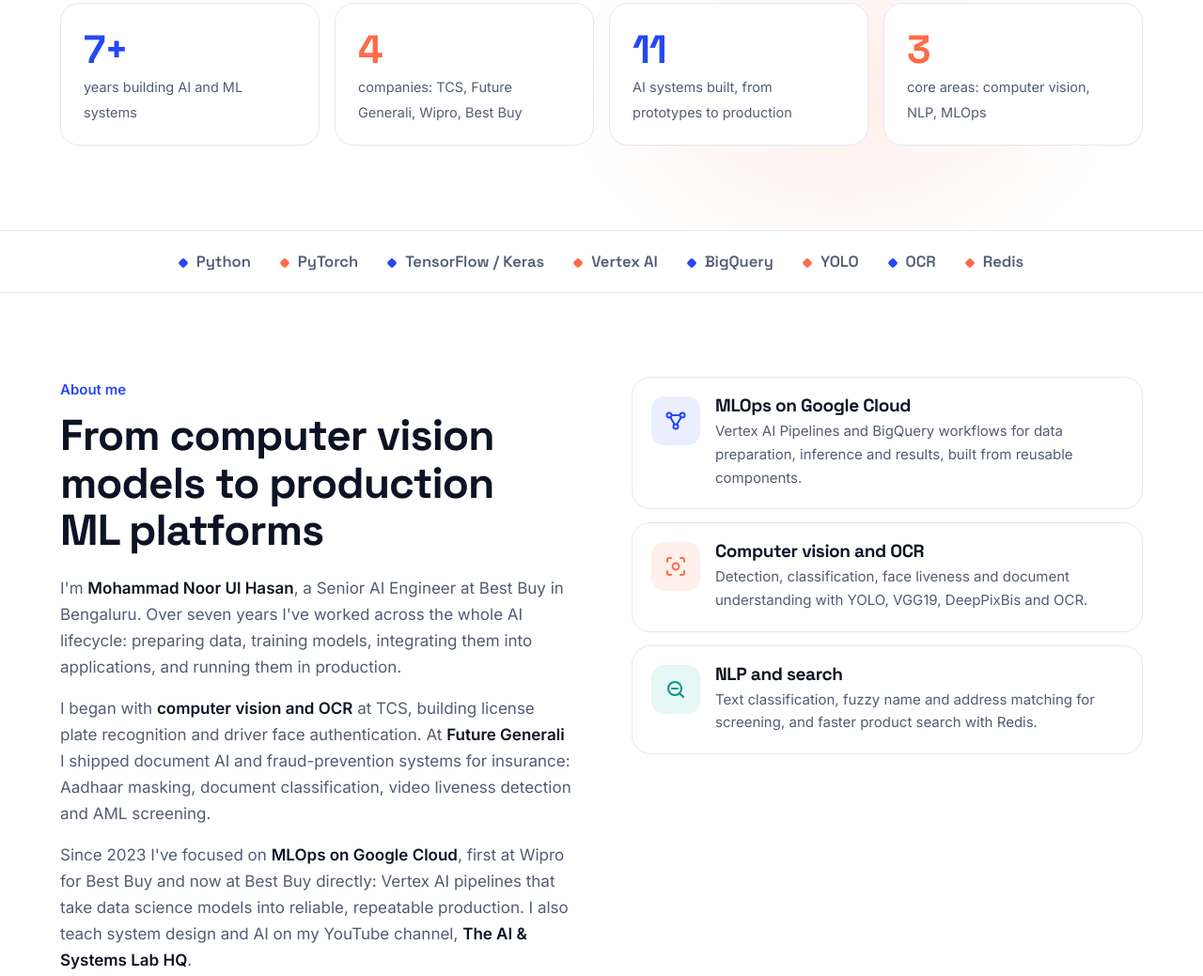
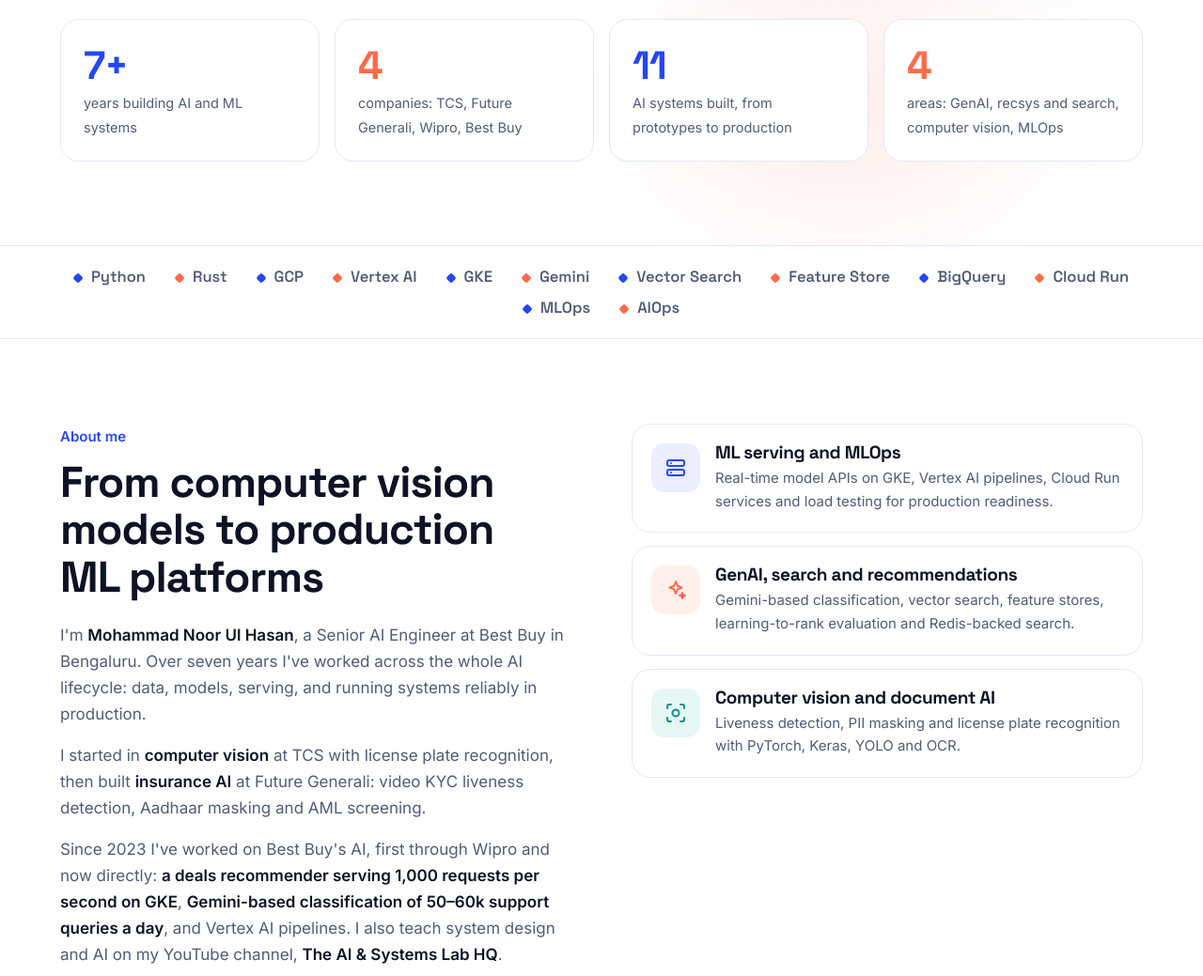
Before and after one commit to mohammadnoorulhasan/mohammadnoorulhasan.github.io, a plain HTML site: page index.html in a window 1280 px wide. Shown: the part 819-1858 px from the top of the page at 94% size. Drawn offline with Linux system fonts and the light colour scheme.

Commit message:
Update projects: deals recommender, Gemini support AI, LTR eval, Rust tool; modern stack
Co-Authored-By: Claude Opus 5.5 <noreply@anthropic.com>
Claude-Session: https://claude.ai/code/session_0137sji4ctCLNuprBrQxVzZU

```diff
--- a/index.html
+++ b/index.html
@@ -239,7 +239,7 @@ footer .wrap{display:flex;justify-content:space-between;gap:12px;flex-wrap:wrap;
       <div>
         <span class="pill"><i></i>Senior AI Engineer at Best Buy · Bengaluru</span>
         <h1>Mohammad Noor Ul Hasan<span>I build AI systems and ship them to production.</span></h1>
-        <p class="lead">Senior AI Engineer with <strong>7+ years</strong> across <strong>computer vision, OCR, NLP and MLOps</strong>. I started out building vision and document AI at TCS and Future Generali, and today I build <strong>production ML pipelines on Google Cloud</strong> with Vertex AI and BigQuery.</p>
+        <p class="lead">Senior AI Engineer with <strong>7+ years</strong> across <strong>computer vision, NLP, GenAI and MLOps</strong>. Today I build production AI on Google Cloud at Best Buy: <strong>real-time recommendation APIs on GKE</strong>, <strong>Gemini-powered support automation</strong> and Vertex AI pipelines.</p>
         <div class="acts">
           <a class="btn pri" href="#projects">View my work
             <svg width="18" height="18" viewBox="0 0 24 24" fill="none" stroke="currentColor" stroke-width="2.2" stroke-linecap="round" stroke-linejoin="round" aria-hidden="true"><path d="M5 12h14M13 6l6 6-6 6"/></svg></a>
@@ -267,7 +267,7 @@ footer .wrap{display:flex;justify-content:space-between;gap:12px;flex-wrap:wrap;
         </dl>
         <div class="focus">
           <p>What I work on</p>
-          <ul><li>MLOps</li><li>Computer vision</li><li>OCR and document AI</li><li>NLP and search</li><li>GenAI</li><li>ML pipelines</li></ul>
+          <ul><li>MLOps</li><li>GenAI and LLMs</li><li>Recommender systems</li><li>Search and ranking</li><li>Computer vision</li><li>AIOps</li></ul>
         </div>
         <div class="chip c2"><em>▶</em>Creator, The AI &amp; Systems Lab HQ</div>
       </div>
@@ -277,14 +277,14 @@ footer .wrap{display:flex;justify-content:space-between;gap:12px;flex-wrap:wrap;
       <div><b>7+</b><span>years building AI and ML systems</span></div>
       <div><b>4</b><span>companies: TCS, Future Generali, Wipro, Best Buy</span></div>
       <div><b>11</b><span>AI systems built, from prototypes to production</span></div>
-      <div><b>3</b><span>core areas: computer vision, NLP, MLOps</span></div>
+      <div><b>4</b><span>areas: GenAI, recsys and search, computer vision, MLOps</span></div>
     </div>
   </div>
 </header>
 
 <div class="strip" aria-label="Tech stack">
   <div class="wrap">
-    <span>Python</span><span>PyTorch</span><span>TensorFlow / Keras</span><span>Vertex AI</span><span>BigQuery</span><span>YOLO</span><span>OCR</span><span>Redis</span>
+    <span>Python</span><span>Rust</span><span>GCP</span><span>Vertex AI</span><span>GKE</span><span>Gemini</span><span>Vector Search</span><span>Feature Store</span><span>BigQuery</span><span>Cloud Run</span><span>MLOps</span><span>AIOps</span>
   </div>
 </div>
 
@@ -293,14 +293,14 @@ footer .wrap{display:flex;justify-content:space-between;gap:12px;flex-wrap:wrap;
     <div class="txt">
       <span class="tag">About me</span>
       <h2>From computer vision models to production ML platforms</h2>
-      <p style="margin-top:22px">I'm <strong>Mohammad Noor Ul Hasan</strong>, a Senior AI Engineer at Best Buy in Bengaluru. Over seven years I've worked across the whole AI lifecycle: preparing data, training models, integrating them into applications, and running them in production.</p>
-      <p>I began with <strong>computer vision and OCR</strong> at TCS, building license plate recognition and driver face authentication. At <strong>Future Generali</strong> I shipped document AI and fraud-prevention systems for insurance: Aadhaar masking, document classification, video liveness detection and AML screening.</p>
-      <p>Since 2023 I've focused on <strong>MLOps on Google Cloud</strong>, first at Wipro for Best Buy and now at Best Buy directly: Vertex AI pipelines that take data science models into reliable, repeatable production. I also teach system design and AI on my YouTube channel, <strong>The AI &amp; Systems Lab HQ</strong>.</p>
+      <p style="margin-top:22px">I'm <strong>Mohammad Noor Ul Hasan</strong>, a Senior AI Engineer at Best Buy in Bengaluru. Over seven years I've worked across the whole AI lifecycle: data, models, serving, and running systems reliably in production.</p>
+      <p>I started in <strong>computer vision</strong> at TCS with license plate recognition, then built <strong>insurance AI</strong> at Future Generali: video KYC liveness detection, Aadhaar masking and AML screening.</p>
+      <p>Since 2023 I've worked on Best Buy's AI, first through Wipro and now directly: <strong>a deals recommender serving 1,000 requests per second on GKE</strong>, <strong>Gemini-based classification of 50–60k support queries a day</strong>, and Vertex AI pipelines. I also teach system design and AI on my YouTube channel, <strong>The AI &amp; Systems Lab HQ</strong>.</p>
     </div>
     <div class="svc">
-      <div><span class="ic"><svg viewBox="0 0 24 24" fill="none" stroke="currentColor" stroke-width="2" stroke-linecap="round" stroke-linejoin="round"><circle cx="5" cy="6" r="2.5"/><circle cx="19" cy="6" r="2.5"/><circle cx="12" cy="18" r="2.5"/><path d="M7.5 6h9M6.3 8.2l4.4 7.6M17.7 8.2l-4.4 7.6"/></svg></span><div><h3>MLOps on Google Cloud</h3><p>Vertex AI Pipelines and BigQuery workflows for data preparation, inference and results, built from reusable components.</p></div></div>
-      <div><span class="ic"><svg viewBox="0 0 24 24" fill="none" stroke="currentColor" stroke-width="2" stroke-linecap="round" stroke-linejoin="round"><path d="M3 7V5a2 2 0 0 1 2-2h2M17 3h2a2 2 0 0 1 2 2v2M21 17v2a2 2 0 0 1-2 2h-2M7 21H5a2 2 0 0 1-2-2v-2"/><circle cx="12" cy="12" r="3.5"/></svg></span><div><h3>Computer vision and OCR</h3><p>Detection, classification, face liveness and document understanding with YOLO, VGG19, DeepPixBis and OCR.</p></div></div>
-      <div><span class="ic"><svg viewBox="0 0 24 24" fill="none" stroke="currentColor" stroke-width="2" stroke-linecap="round" stroke-linejoin="round"><circle cx="11" cy="11" r="7"/><path d="m20 20-3.5-3.5M8 11h6"/></svg></span><div><h3>NLP and search</h3><p>Text classification, fuzzy name and address matching for screening, and faster product search with Redis.</p></div></div>
+      <div><span class="ic"><svg viewBox="0 0 24 24" fill="none" stroke="currentColor" stroke-width="2" stroke-linecap="round" stroke-linejoin="round"><rect x="3" y="4" width="18" height="6" rx="2"/><rect x="3" y="14" width="18" height="6" rx="2"/><path d="M7 7h.01M7 17h.01"/></svg></span><div><h3>ML serving and MLOps</h3><p>Real-time model APIs on GKE, Vertex AI pipelines, Cloud Run services and load testing for production readiness.</p></div></div>
+      <div><span class="ic"><svg viewBox="0 0 24 24" fill="none" stroke="currentColor" stroke-width="2" stroke-linecap="round" stroke-linejoin="round"><path d="M12 3l1.8 4.7L18.5 9.5l-4.7 1.8L12 16l-1.8-4.7L5.5 9.5l4.7-1.8Z"/><path d="M19 15l.8 2.2 2.2.8-2.2.8L19 21l-.8-2.2-2.2-.8 2.2-.8Z"/></svg></span><div><h3>GenAI, search and recommendations</h3><p>Gemini-based classification, vector search, feature stores, learning-to-rank evaluation and Redis-backed search.</p></div></div>
+      <div><span class="ic"><svg viewBox="0 0 24 24" fill="none" stroke="currentColor" stroke-width="2" stroke-linecap="round" stroke-linejoin="round"><path d="M3 7V5a2 2 0 0 1 2-2h2M17 3h2a2 2 0 0 1 2 2v2M21 17v2a2 2 0 0 1-2 2h-2M7 21H5a2 2 0 0 1-2-2v-2"/><circle cx="12" cy="12" r="3.5"/></svg></span><div><h3>Computer vision and document AI</h3><p>Liveness detection, PII masking and license plate recognition with PyTorch, Keras, YOLO and OCR.</p></div></div>
     </div>
   </div>
 </section>
@@ -351,7 +351,7 @@ footer .wrap{display:flex;justify-content:space-between;gap:12px;flex-wrap:wrap;
   <div class="ct">
     <span class="tag">Contact</span>
     <h2>Let's build something <span>production-ready</span></h2>
-    <p>Open to conversations about MLOps platforms, production ML on Google Cloud, computer vision and GenAI.</p>
+    <p>Open to conversations about ML platforms, real-time ML serving, GenAI and AIOps on Google Cloud.</p>
     <div class="acts">
       <a class="btn pri" href="https://www.linkedin.com/">Message me on LinkedIn</a>
       <a class="btn" href="https://github.com/mohammadnoorulhasan">GitHub</a>
@@ -366,32 +366,36 @@ footer .wrap{display:flex;justify-content:space-between;gap:12px;flex-wrap:wrap;
 <script>
 {
 const JOBS=[
- {r:"Senior AI Engineer",c:"Best Buy",d:"Jul 2025 – Present",s:"Building and supporting production ML on Google Cloud for Best Buy's data science use cases.",b:["<strong>ML Core Portal pipeline:</strong> Vertex AI pipeline that deploys pre-trained models with automated ingestion, preprocessing, deployment and decision steps.","<strong>Course skills tagging:</strong> model that tags skills from course descriptions across 700+ skill labels.","Production support and maintenance for deployed ML pipelines."],t:["Vertex AI","BigQuery","GCP","MLOps"]},
- {r:"Senior AI Engineer",c:"Wipro",cl:"client: Best Buy",d:"Oct 2023 – Jun 2025",s:"Designed and built production MLOps pipelines on GCP with Vertex AI Pipelines and BigQuery, automating data preparation, model inference and result processing.",b:["<strong>Returns KWA</strong> and <strong>Mobile Notification</strong> Vertex AI pipelines, taking data science models into production.","Reusable pipeline components that standardised ML inference across use cases.","Integrated Redis into product search for faster SKU retrieval."],t:["Vertex AI Pipelines","BigQuery","Redis","Python"]},
- {r:"Senior Associate, AI Developer",c:"Future Generali India Life Insurance",d:"Apr 2022 – Oct 2023",s:"Took insurance AI use cases from business requirement to deployed solution across computer vision, OCR and NLP.",b:["<strong>Aadhaar masking</strong>, <strong>document classification</strong> across 15 types and <strong>video liveness detection</strong> for customer verification.","<strong>AML search</strong> over UN and regulatory sanctions lists with fuzzy name and address matching."],t:["PyTorch","TensorFlow / Keras","OCR","NLP"]},
- {r:"System Engineer",c:"Tata Consultancy Services",d:"Jul 2019 – Apr 2022",s:"Built AI automation with Python and Keras, focused on computer vision, image processing and OCR, across the full lifecycle from data preparation to integration.",b:["<strong>License plate recognition</strong> for parking-token generation with YOLO and OCR.","<strong>Driver face authentication</strong> to stop unauthorised people operating vehicles."],t:["Python","Keras","YOLO","OCR"]}
+ {r:"Senior AI Engineer",c:"Best Buy",d:"Jul 2025 – Present",s:"Building real-time ML serving and GenAI systems on Google Cloud for Best Buy's app, website and customer support.",b:["<strong>Deals recommender:</strong> serving API on GKE with vector search and a feature store, handling 1,000 requests per second.","<strong>Assurant support AI:</strong> Gemini-based classification of 50–60k customer queries a day by intent, brand, product and damage.","<strong>Search LTR evaluation:</strong> supported a tool that compares old and new learning-to-rank versions.","<strong>Side project:</strong> designed a Rust load-testing tool, deployed on Cloud Run as a web app."],t:["GKE","Gemini","Vector Search","Feature Store","BigQuery","Rust","Cloud Run"]},
+ {r:"Senior AI Engineer",c:"Wipro",cl:"client: Best Buy",d:"Oct 2023 – Jun 2025",s:"Built production MLOps pipelines on GCP with Vertex AI Pipelines and BigQuery, automating data preparation, model inference and result processing.",b:["<strong>Returns KWA</strong> and <strong>Mobile Notification</strong> Vertex AI pipelines, taking data science models into production.","Reusable pipeline components that standardised ML inference across use cases.","<strong>Search Redis setup</strong> for faster SKU retrieval in product search."],t:["Vertex AI Pipelines","BigQuery","Redis","Python"]},
+ {r:"Senior Associate, AI Developer",c:"Future Generali India Life Insurance",d:"Apr 2022 – Oct 2023",s:"Took insurance AI use cases from business requirement to deployed solution across computer vision, OCR and NLP.",b:["<strong>Liveness detection</strong> for video KYC, telling a real person from a displayed photo or replay.","<strong>Aadhaar masking</strong> to redact Aadhaar numbers on customer documents automatically.","<strong>AML profile scanning</strong> against UN and regulatory sanctions lists with fuzzy matching."],t:["PyTorch","TensorFlow / Keras","OCR","NLP"]},
+ {r:"System Engineer",c:"Tata Consultancy Services",d:"Jul 2019 – Apr 2022",s:"Built AI automation with Python and Keras, focused on computer vision, image processing and OCR, across the lifecycle from data preparation to integration.",b:["<strong>License plate recognition</strong> with YOLO and OCR for automated parking-token generation."],t:["Python","Keras","YOLO","OCR"]}
 ];
-const F=[["all","All"],["mlops","MLOps"],["cv","Computer vision"],["nlp","NLP and search"]];
+const F=[["all","All"],["rec","Search and recsys"],["gen","GenAI and NLP"],["mlops","MLOps and platform"],["cv","Computer vision"]];
 const P=[
- {f:"mlops",co:"Wipro · Best Buy",y:"2023–25",t:"Returns KWA pipeline",m:"Vertex AI",ms:"to BigQuery",ic:"flow",g:["#2547f5","#5b7cff"],p:"Best Buy needed customer return comments classified at scale to understand the reasons behind returns.",b:["Built a Vertex AI Pipeline orchestrating ingestion, inference, post-processing and storage","Ran classification models from the data science team as automated batch inference","Stored prediction results in BigQuery for downstream analysis"],s:["Vertex AI Pipelines","BigQuery","Python","NLP"]},
- {f:"mlops",co:"Wipro · Best Buy",y:"2023–25",t:"Mobile notification targeting",m:"End-to-end",ms:"automated",ic:"bell",g:["#ff6b4a","#ffb340"],p:"Push notifications work best when they reach the customers most likely to engage.",b:["Developed and operationalised a Vertex AI Pipeline to select target customers","Automated the workflow from data preparation and model inference to results","Stored results in BigQuery for downstream use"],s:["Vertex AI Pipelines","BigQuery","GCP"]},
- {f:"mlops",co:"Best Buy",y:"2025–now",t:"ML Core Portal deployment pipeline",m:"Production",ms:"with support",ic:"rocket",g:["#0d1324","#2547f5"],p:"Pre-trained models needed a repeatable path into production instead of one-off releases.",b:["Built a Vertex AI pipeline that deploys pre-trained models through the ML Core Portal","Automated ingestion, preprocessing, deployment and decision-making","Provide production support for the running pipeline"],s:["Vertex AI","Pipelines","GCP"]},
- {f:"cv",co:"Future Generali",y:"2022–23",t:"Video liveness detection",m:"~99%",ms:"accuracy",ic:"face",g:["#ff6b4a","#e0115f"],p:"Video-based customer verification had to reject spoofed attempts such as replayed or printed faces.",b:["Built a real-time liveness detection system on the DeepPixBis architecture","Trained in PyTorch to separate genuine customer videos from spoof attempts","Reached about 99% accuracy in evaluation"],s:["PyTorch","DeepPixBis","Computer vision"]},
- {f:"cv",co:"Future Generali",y:"2022–23",t:"Aadhaar masking system",m:"8 digits",ms:"masked automatically",ic:"doc",g:["#14b8a6","#2547f5"],p:"Insurance documents contain Aadhaar numbers that must be masked before storage and sharing.",b:["Detected Aadhaar cards with a VGG19-based image classifier","Extracted the number with OCR and located its coordinates","Automatically masked the first eight digits on the image"],s:["VGG19","OCR","Keras","Image processing"]},
- {f:"cv",co:"Future Generali",y:"2022–23",t:"Document classifier",m:"~95%",ms:"across 15 types",ic:"stack",g:["#2547f5","#14b8a6"],p:"Customer uploads arrived unlabelled, slowing down document processing.",b:["Fine-tuned VGG19 in Keras to classify 15 document types","Covered Aadhaar, PAN, driving licence and other KYC documents","Reached about 95% classification accuracy"],s:["VGG19","Keras","Transfer learning"]},
- {f:"nlp",co:"Future Generali",y:"2022–23",t:"AML search and screening",m:"UN + more",ms:"sanctions lists",ic:"search",g:["#0d1324","#ff6b4a"],p:"Customers had to be screened against sanctioned and restricted individuals published by the UN and other regulators.",b:["Processed large XML and PDF datasets into a searchable database","Applied fuzzy matching across customer names and addresses","Identified potentially sanctioned or restricted individuals"],s:["Python","Fuzzy matching","XML / PDF parsing","Search"]},
- {f:"nlp",co:"Wipro · Best Buy",y:"2023–25",t:"Faster product search with Redis",m:"Redis",ms:"for SKU lookups",ic:"bolt",g:["#e0115f","#ff6b4a"],p:"SKU retrieval in the product search workflow was slower than it needed to be.",b:["Integrated Redis into the search workflow","Enabled faster SKU retrieval for product search operations"],s:["Redis","Search","Python"]},
- {f:"nlp",co:"Best Buy",y:"2025–now",t:"Course skills tagging",m:"700+",ms:"skill labels",ic:"tag",g:["#14b8a6","#0f766e"],p:"Course descriptions needed consistent skill tags so learners and teams could find the right content.",b:["Developed a model that tags skills from course descriptions","Handled a very large label space of more than 700 skills"],s:["NLP","Multi-label classification","Python"]},
- {f:"cv",co:"TCS",y:"2019–22",t:"License plate recognition",m:"YOLO",ms:"+ OCR",ic:"car",g:["#2547f5","#0d1324"],p:"Parking tokens were generated by hand from vehicle registration numbers.",b:["Detected license plates with a YOLO model built in Keras","Extracted registration numbers with OCR","Generated parking tokens automatically from the result"],s:["YOLO","Keras","OCR","Python"]},
- {f:"cv",co:"TCS",y:"2019–22",t:"Driver face authentication",m:"Face",ms:"verification",ic:"face",g:["#ffb340","#ff6b4a"],p:"Vehicles needed a way to confirm the person driving is the authorised driver.",b:["Built a deep learning face authentication model in Keras","Verified driver identity to help prevent unauthorised use of the vehicle"],s:["Keras","Deep learning","Face recognition"]}
+ {f:"rec",co:"Best Buy",y:"2025–now",t:"Real-time deals recommender",m:"1,000 rps",ms:"real-time serving",ic:"gift",g:["#2547f5","#5b7cff"],p:"Every visitor to Best Buy's app and website should see deals picked for them, served in milliseconds.",b:["Built the serving API on GKE that returns personalised deals for each visitor ID","Uses vector search and a feature store, with data from BigQuery","Serves recommendations on the app and website at 1,000 requests per second"],s:["GKE","Vector Search","Feature Store","BigQuery","Python"]},
+ {f:"gen",co:"Best Buy",y:"2025–now",t:"Assurant support AI with Gemini",m:"50–60k",ms:"queries a day",ic:"chat",g:["#ff6b4a","#ffb340"],p:"Customer queries arrive from support channels in free text and must be understood before they can be handled.",b:["Built a GenAI classification system on Gemini for incoming support queries","Extracts intent, brand, product and damage type from each query","Processes 50–60k queries every day"],s:["Gemini","GenAI","LLM classification","GCP"]},
+ {f:"rec",co:"Best Buy",y:"2025–now",t:"Search LTR evaluation tool",m:"Old vs new",ms:"ranking comparison",ic:"chart",g:["#0d1324","#2547f5"],p:"A new learning-to-rank model should only replace the old one once its search results are proven better.",b:["Supported an evaluation pipeline that compares results from old and new LTR versions","Helps the search team validate ranking changes before release"],s:["Learning to rank","Evaluation","Search","Python"]},
+ {f:"mlops",co:"Best Buy",y:"Side project",t:"Rust load-testing tool",m:"Rust",ms:"on Cloud Run",ic:"gauge",g:["#e0115f","#ff6b4a"],p:"Services need to be tested under realistic load before they go live.",b:["Designed a load-testing tool written in Rust","Deployed on Cloud Run and used by the team as a web app"],s:["Rust","Cloud Run","Load testing","AIOps"]},
+ {f:"mlops",co:"Wipro · Best Buy",y:"2023–25",t:"Returns KWA pipeline",m:"Vertex AI",ms:"to BigQuery",ic:"flow",g:["#14b8a6","#2547f5"],p:"Customer return comments needed to be classified at scale to understand why products come back.",b:["Built a Vertex AI Pipeline for ingestion, inference, post-processing and storage","Ran the data science team's classification models as automated batch inference","Stored prediction results in BigQuery for downstream analysis"],s:["Vertex AI Pipelines","BigQuery","Python","NLP"]},
+ {f:"mlops",co:"Wipro · Best Buy",y:"2023–25",t:"Mobile notification targeting",m:"End-to-end",ms:"automated",ic:"bell",g:["#ff6b4a","#e0115f"],p:"Push notifications work best when they reach the customers most likely to engage.",b:["Developed and operationalised a Vertex AI Pipeline to select target customers","Automated the workflow from data preparation and model inference to results","Stored results in BigQuery for downstream use"],s:["Vertex AI Pipelines","BigQuery","GCP"]},
+ {f:"rec",co:"Wipro · Best Buy",y:"2023–25",t:"Search Redis setup",m:"Redis",ms:"for SKU lookups",ic:"bolt",g:["#2547f5","#14b8a6"],p:"SKU retrieval in the product search workflow needed to be faster.",b:["Integrated Redis into the search workflow","Enabled faster SKU retrieval for product search operations"],s:["Redis","Search","Python"]},
+ {f:"cv",co:"Future Generali",y:"2022–23",t:"Video KYC liveness detection",m:"~99%",ms:"accuracy",ic:"face",g:["#ff6b4a","#ffb340"],p:"In video KYC, the customer must really be present, not a photo or replay held up to the camera.",b:["Built a real-time liveness detection system on the DeepPixBis architecture in PyTorch","Separates genuine customer videos from spoof attempts","Reached about 99% accuracy in evaluation"],s:["PyTorch","DeepPixBis","Computer vision","Video KYC"]},
+ {f:"cv",co:"Future Generali",y:"2022–23",t:"Aadhaar masking for PII compliance",m:"8 digits",ms:"masked automatically",ic:"doc",g:["#14b8a6","#0f766e"],p:"Aadhaar numbers on customer documents must be masked before the documents are stored or shared.",b:["Detected Aadhaar cards with a VGG19-based image classifier","Extracted the number with OCR and located its coordinates","Automatically masked the first eight digits on the image"],s:["VGG19","OCR","Keras","PII redaction"]},
+ {f:"gen",co:"Future Generali",y:"2022–23",t:"AML profile scanning",m:"UN + more",ms:"sanctions lists",ic:"search",g:["#0d1324","#ff6b4a"],p:"Customers had to be screened against sanctioned and restricted individuals published by the UN and other regulators.",b:["Processed large XML and PDF datasets into a searchable database","Applied fuzzy matching across customer names and addresses","Identified potentially sanctioned or restricted individuals"],s:["Python","Fuzzy matching","NLP","XML / PDF parsing"]},
+ {f:"cv",co:"TCS",y:"2019–22",t:"License plate recognition",m:"YOLO",ms:"+ OCR",ic:"car",g:["#2547f5","#0d1324"],p:"Parking tokens were generated by hand from vehicle registration numbers.",b:["Detected license plates with a YOLO model built in Keras","Extracted registration numbers with OCR","Generated parking tokens automatically from the result"],s:["YOLO","Keras","OCR","Python"]}
 ];
 const S=[
- ["Languages and ML",["Python","PyTorch","TensorFlow","Keras"]],
- ["MLOps and cloud",["Vertex AI Pipelines","BigQuery","Google Cloud","Model deployment","Production support"]],
- ["Computer vision",["YOLO","VGG19","DeepPixBis","OCR","Image processing","Face recognition"]],
- ["NLP and data",["Text classification","Fuzzy matching","Redis","XML / PDF parsing","GenAI"]]
+ ["Languages and ML",["Python","Rust","PyTorch","TensorFlow","Keras"]],
+ ["MLOps and cloud",["GCP","Vertex AI Pipelines","GKE","Cloud Run","BigQuery","Feature Store","AIOps"]],
+ ["GenAI, search and recsys",["Gemini","LLM classification","Vector search","Learning to rank","Redis","Fuzzy matching"]],
+ ["Computer vision",["YOLO","VGG19","DeepPixBis","OCR","Image processing"]]
 ];
 const IC={
+ gift:'<rect x="8" y="22" width="48" height="12" rx="2"/><path d="M12 34v22h40V34M32 22v34M32 22c-4-10-16-10-14-2 1 3 8 2 14 2Zm0 0c4-10 16-10 14-2-1 3-8 2-14 2Z"/>',
+ chat:'<path d="M8 12h40v28H24l-10 10V40H8Z"/><path d="M18 22h20M18 30h12"/><circle cx="52" cy="46" r="8"/>',
+ chart:'<path d="M8 56h48M14 48V30M26 48V18M38 48V26M50 48V10"/>',
+ gauge:'<path d="M8 44a24 24 0 1 1 48 0"/><path d="m32 44 12-14"/><circle cx="32" cy="44" r="3"/>',
  flow:'<circle cx="12" cy="12" r="5"/><circle cx="52" cy="12" r="5"/><circle cx="32" cy="52" r="5"/><path d="M17 12h30M15 16l14 31M49 16 35 47"/>',
  bell:'<path d="M18 44V28a14 14 0 0 1 28 0v16l4 6H14l4-6Z"/><path d="M27 54a5 5 0 0 0 10 0"/>',
  rocket:'<path d="M32 6c10 8 14 20 10 34H22C18 26 22 14 32 6Z"/><circle cx="32" cy="24" r="5"/><path d="M22 40l-8 8 10-2M42 40l8 8-10-2M28 46l4 10 4-10"/>',
```
